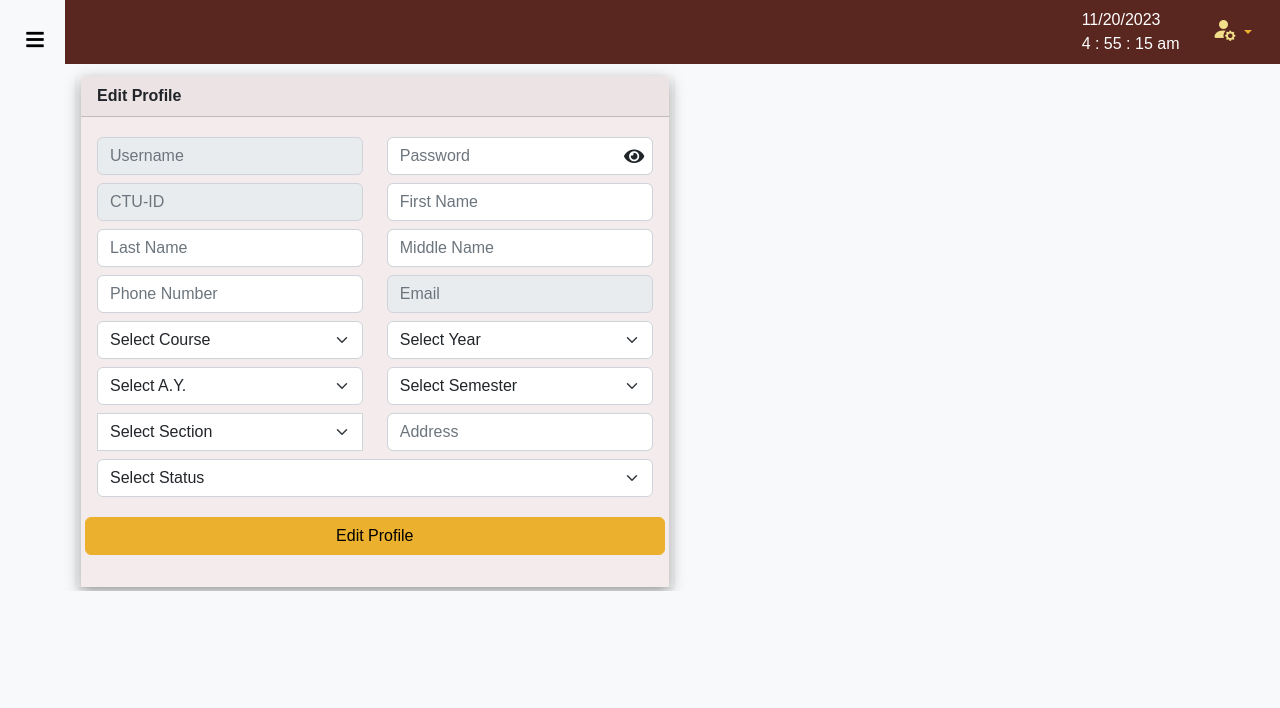
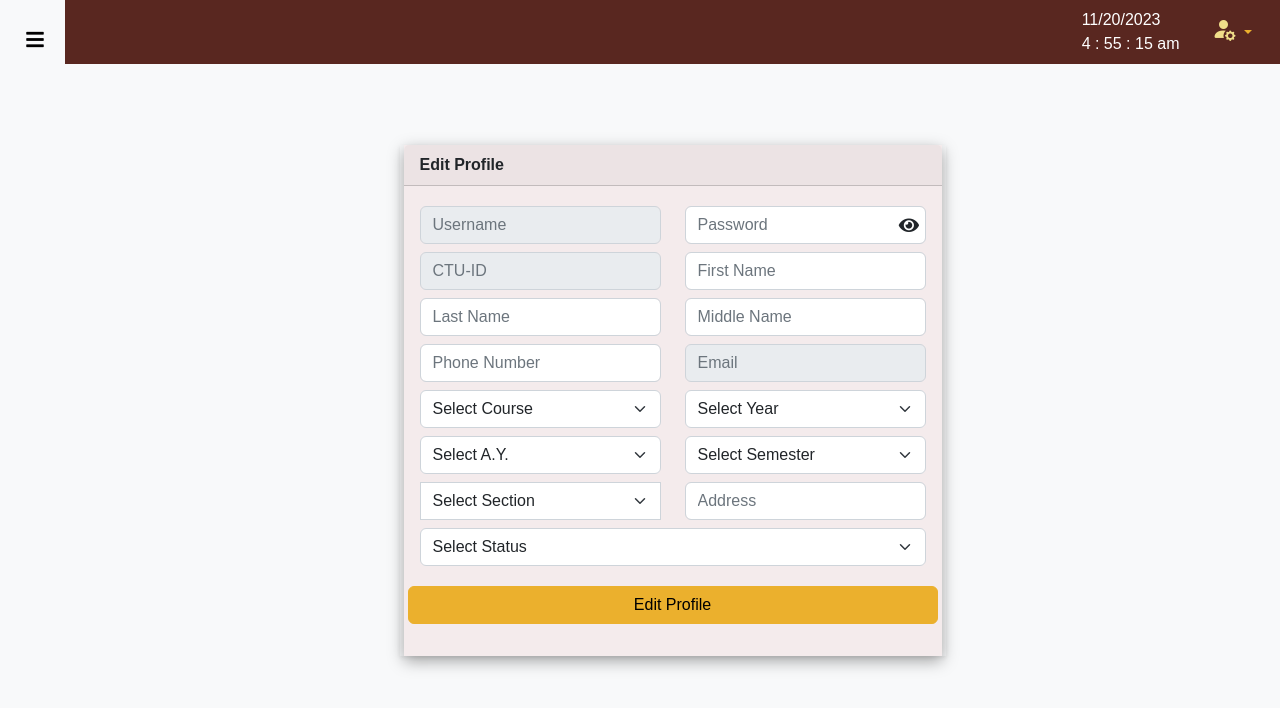
Before and after one commit to abma77/raw_project_scheduling_email_verification, a PHP site: page /raw_project_scheduling_email_verification/student/edit_profile_student.php in a window 1280 px wide. Shown: the top 708 px of the page. Run offline with PHP 8.4, Linux system fonts and the light colour scheme; a user stored in the database is signed in; data comes from the database, SQL or seed files in the repository.

Commit message:
Centered Edit Profile

```diff
--- a/css/nstyle.css
+++ b/css/nstyle.css
@@ -180,11 +180,27 @@
     margin-left: 110px;
     /* Adjust the margin to accommodate the width of the sidebar */
     flex: 1;
-}.my-2{
+}
 
-    overflow-y:auto;
-}.card{
+.my-2 {
+
+    overflow-y: auto;
+}
+
+.card {
 
     background-color: rgba(224, 183, 183, 0.212);
     box-shadow: 0 5px 15px rgba(0, 0, 0, 0.35);
 }
+
+.row {
+
+    display: flex;
+    justify-content: center;
+}
+
+.container {
+    margin-top: 6%;
+    height: 100%;
+
+}
--- a/student/edit_profile_student.php
+++ b/student/edit_profile_student.php
@@ -69,11 +69,12 @@
 
 <body class="bg-light">
     <div class="my-2 toast-container position-fixed top-0 start-50 translate-middle-x" id="alert-messages"></div>
-    <div class="container-fluid p-0 d-flex" style="overflow-x: hidden;">
-        <?php include_once("../Components/student_Sidebar.php") ?>
-        <div class="position-relative main-content" id="plot-content" style="width: 100%;">
-            <?php include_once("../Components/student_NavBar.php") ?>
-            <!-- Modified section for time -->
+
+    <?php include_once("../Components/student_Sidebar.php") ?>
+    <div class="position-relative main-content" id="plot-content">
+        <?php include_once("../Components/student_NavBar.php") ?>
+        <!-- Modified section for time -->
+        <div class="container">
             <div class="row g-2 px-3 my-1">
                 <div class="col-lg-6 col col-12 shadow-sm">
                     <div class="card rounded-0 border-0">
@@ -204,11 +205,11 @@
 <!-- BOOTSTRAP JS LINK -->
 <script src="https://cdn.jsdelivr.net/npm/@popperjs/core@2.9.2/dist/umd/popper.min.js"
     integrity="sha384-IQsoLXl5PILFhosVNubq5LC7Qb9DXgDA9i+tQ8Zj3iwWAwPtgFTxbJ8NT4GN1R8p" crossorigin="anonymous">
-</script>
+    </script>
 
 <script src="https://cdn.jsdelivr.net/npm/bootstrap@5.0.2/dist/js/bootstrap.min.js"
     integrity="sha384-cVKIPhGWiC2Al4u+LWgxfKTRIcfu0JTxR+EQDz/bgldoEyl4H0zUF0QKbrJ0EcQF" crossorigin="anonymous">
-</script>
+    </script>
 <!-- JQUERY JS LINK -->
 <script src="../js//jquery-3.6.4.min.js"></script>
 <script src="../js//datatables.min.js?<?php echo time(); ?>"></script>
```
Also changed, not shown: teacher/edit_profile_teacher.php (+6 -5 lines).
